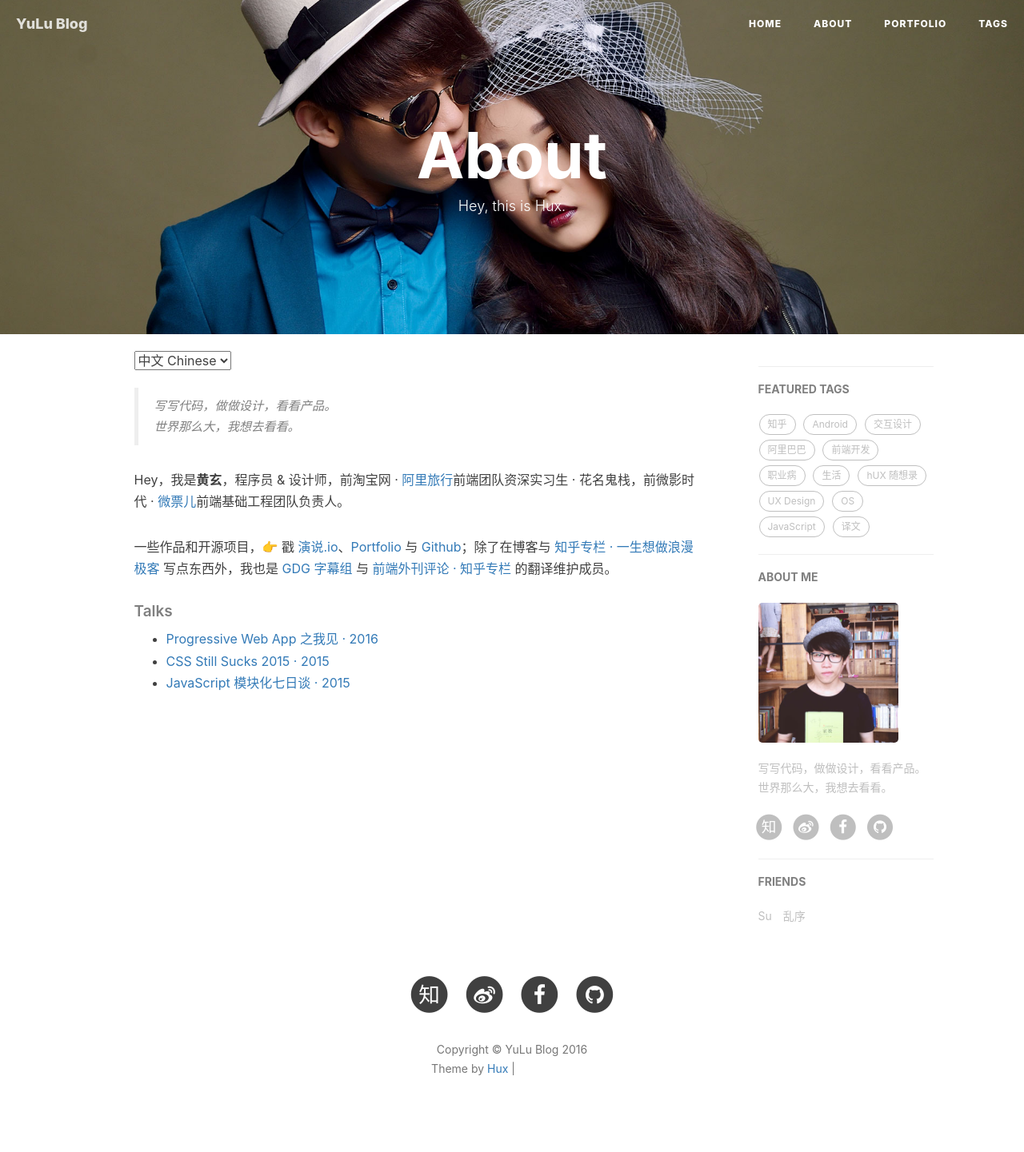
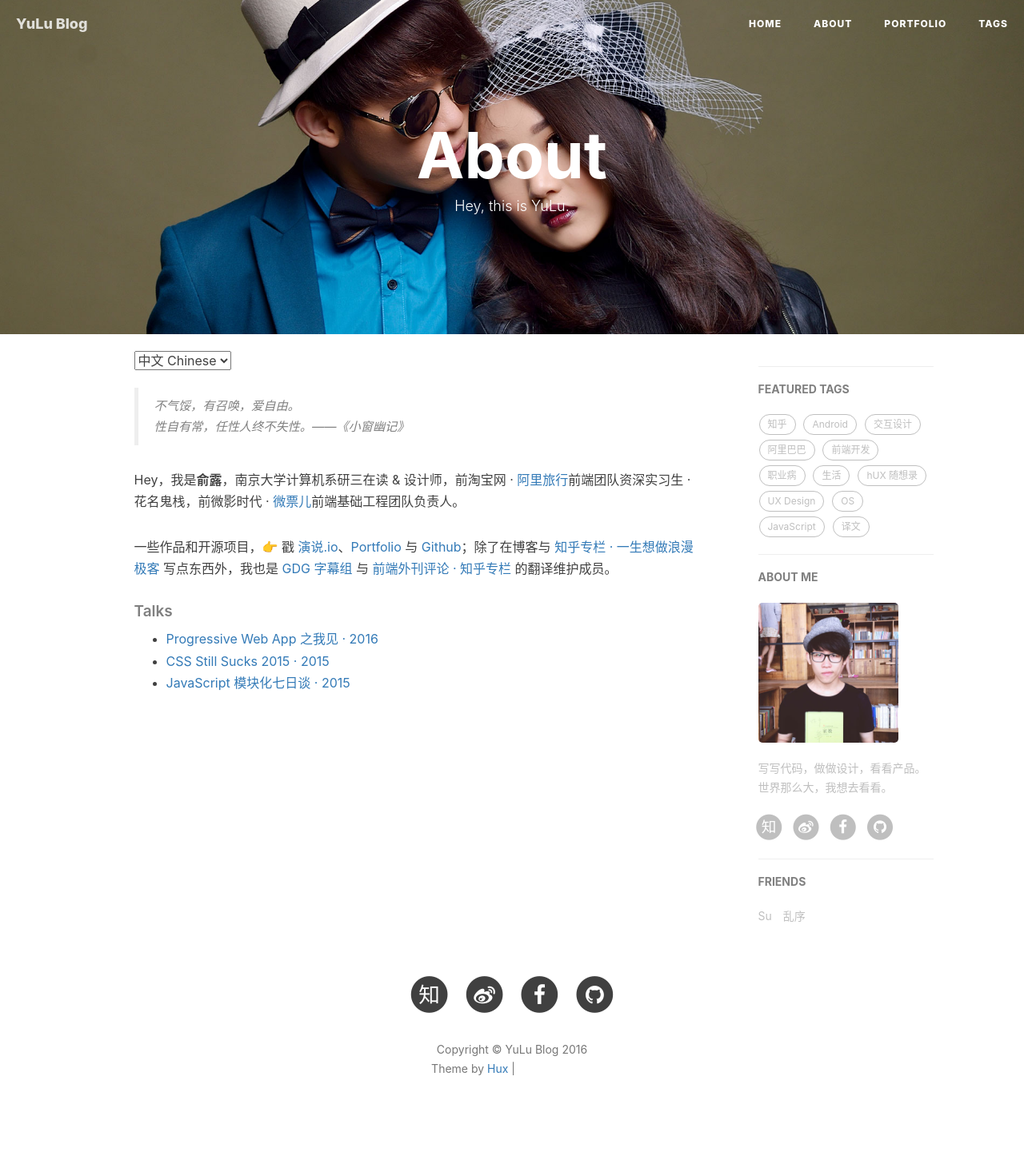
Before and after one commit to LulunaYu/luluna_blog, a Jekyll site: the page built from about.html, in a window 1280 px wide. Shown: the whole page at 80% size. Built offline with Jekyll 4.4.1, drawn with Linux system fonts in a browser that asks for light colours; nearby versions of some CDN libraries; comment, search, counter and statistics services are not loaded; grey boxes are pictures that could not be loaded.

Commit message:
Add files via upload

```diff
--- a/about.html
+++ b/about.html
@@ -1,7 +1,7 @@
 ---
 layout: page
 title: "About"
-description: "Hey, this is Hux."
+description: "Hey, this is YuLu."
 header-img: "img/about-bg.jpg"
 ---
 
@@ -15,12 +15,12 @@ header-img: "img/about-bg.jpg"
 <div class="zh post-container">
 
     <!--copied from markdown -->
-    <blockquote><p>写写代码，做做设计，看看产品。<br>
-    世界那么大，我想去看看。</p></blockquote>
+    <blockquote><p> 不气馁，有召唤，爱自由。<br>
+    性自有常，任性人终不失性。——《小窗幽记》</p></blockquote>
 
-    <p>Hey，我是<strong>黄玄</strong>，程序员 &amp; 设计师，前淘宝网 · <a href="http://alitrip.com">阿里旅行</a>前端团队资深实习生 · 花名鬼栈，前微影时代 · <a href="http://www.wepiao.com/?r=movie">微票儿</a>前端基础工程团队负责人。</p>
+    <p>Hey，我是<strong>俞露</strong>，南京大学计算机系研三在读 &amp; 设计师，前淘宝网 · <a href="http://alitrip.com">阿里旅行</a>前端团队资深实习生 · 花名鬼栈，前微影时代 · <a href="http://www.wepiao.com/?r=movie">微票儿</a>前端基础工程团队负责人。</p>
 
-    <p>一些作品和开源项目，👉 戳 <a href="https://zhuanlan.zhihu.com/p/21280918">演说.io</a>、<a href="/portfolio">Portfolio</a> 与 <a href="http://github.com/huxpro">Github</a>；除了在博客与 <a href="http://zhuanlan.zhihu.com/huxblog">知乎专栏 · 一生想做浪漫极客</a> 写点东西外，我也是 <a href="http://www.gfansub.com/">GDG 字幕组</a> 与 <a href="http://zhuanlan.zhihu.com/FrontendMagazine">前端外刊评论 · 知乎专栏</a> 的翻译维护成员。</p>
+    <p>一些作品和开源项目，👉 戳 <a href="https://zhuanlan.zhihu.com/p/21280918">演说.io</a>、<a href="/portfolio">Portfolio</a> 与 <a href="http://github.com/huxpro">Github</a>；除了在博客与 <a href="http://www.zhihu.com/people/Luna_yu">知乎专栏 · 一生想做浪漫极客</a> 写点东西外，我也是 <a href="http://www.gfansub.com/">GDG 字幕组</a> 与 <a href="http://zhuanlan.zhihu.com/FrontendMagazine">前端外刊评论 · 知乎专栏</a> 的翻译维护成员。</p>
 
     <h5>Talks</h5>
 
```
